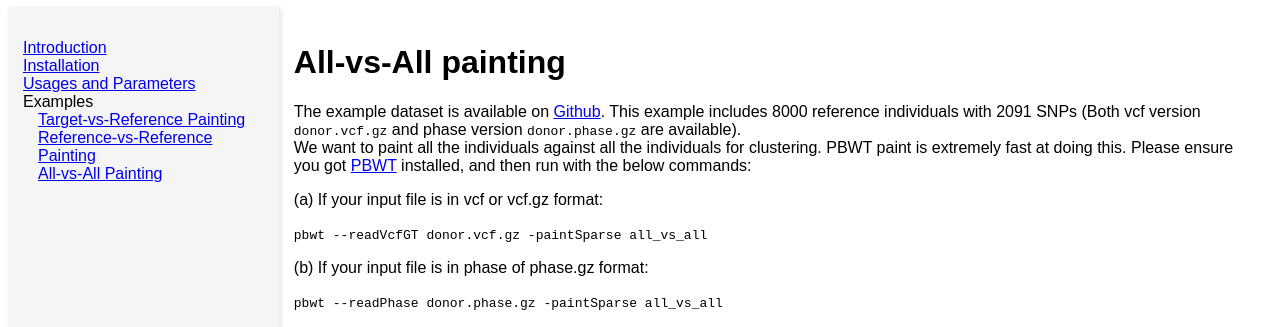
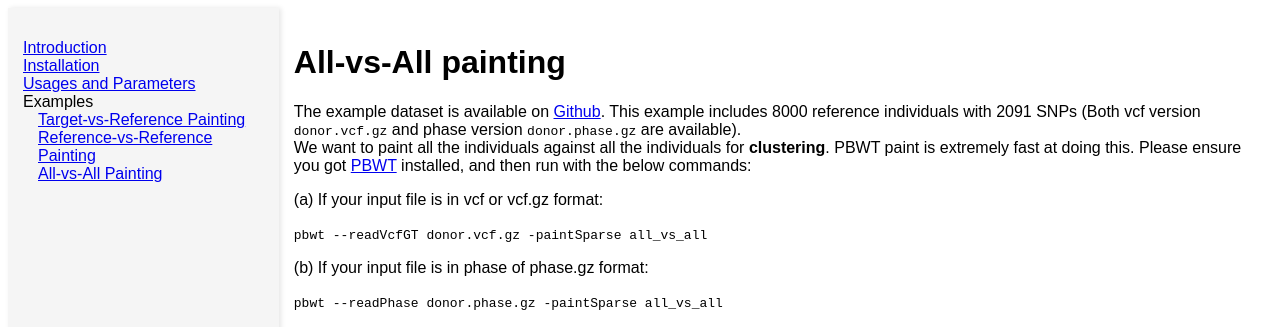
Before and after one commit to SparsePainter/SparsePainter.github.io, a Jekyll site: the page built from example/All-vs-All-painting.md, in a window 1280 px wide. Shown: the top 327 px of the page. Built offline with Jekyll 4.4.1, drawn with Linux system fonts in a browser that asks for light colours.

```diff
--- a/example/All-vs-All-painting.md
+++ b/example/All-vs-All-painting.md
@@ -7,7 +7,7 @@ title: All-vs-All painting
 
 The example dataset is available on [Github](https://github.com/YaolingYang/SparsePainter/example).
 This example includes 8000 reference individuals with 2091 SNPs (Both vcf version ``donor.vcf.gz`` and phase version ``donor.phase.gz`` are available).
-We want to paint all the individuals against all the individuals for clustering. PBWT paint is extremely fast at doing this.
+We want to paint all the individuals against all the individuals for **clustering**. PBWT paint is extremely fast at doing this.
 Please ensure you got [PBWT](https://github.com/richarddurbin/pbwt) installed, and then run with the below commands:
 
 (a) If your input file is in vcf or vcf.gz format:
```
